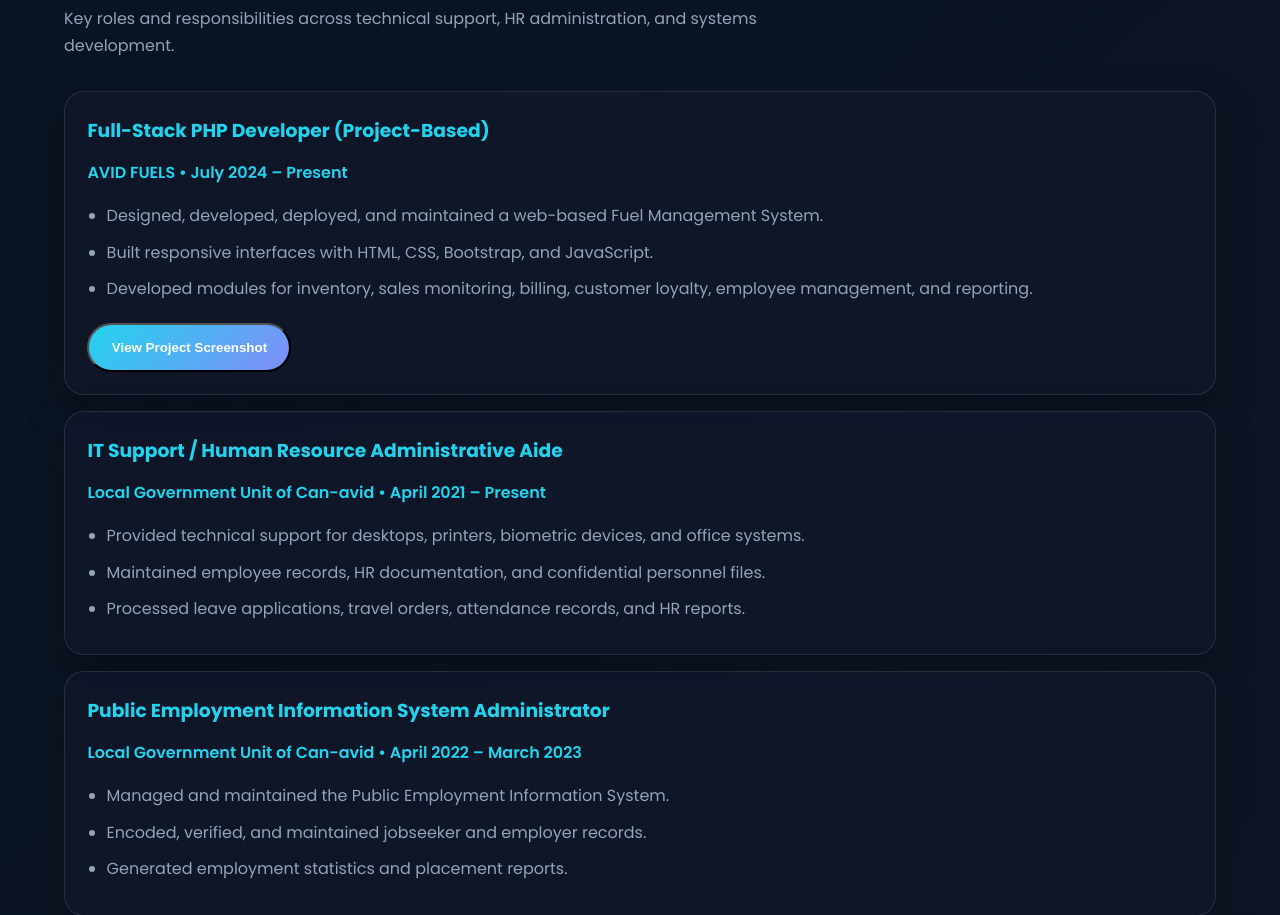
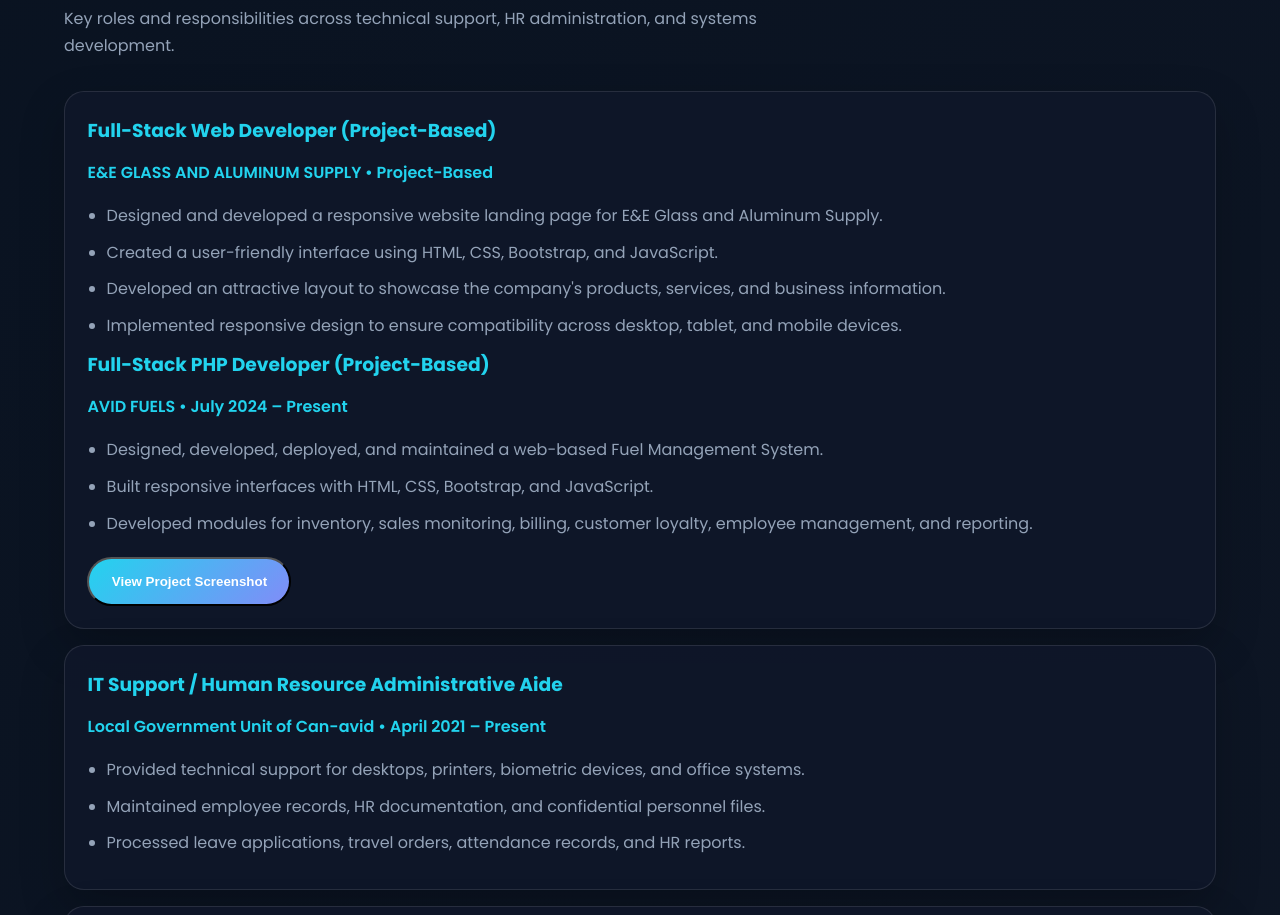
Before and after one commit to JCbeltran22/JCbeltran22.github.io, a plain HTML site: page portfolio/index.html in a window 1280 px wide. Shown: the part 1757-2672 px from the top of the page. Drawn offline with Linux system fonts and the light colour scheme.

Commit message:
Refactor HTML structure and content for portfolio

```diff
--- a/portfolio/index.html
+++ b/portfolio/index.html
@@ -93,6 +93,14 @@
       </div>
       <div class="timeline">
         <article class="timeline-item card">
+          <h3>Full-Stack Web Developer (Project-Based)</h3>
+<p class="meta">E&E GLASS AND ALUMINUM SUPPLY • Project-Based</p>
+<ul>
+  <li>Designed and developed a responsive website landing page for E&E Glass and Aluminum Supply.</li>
+  <li>Created a user-friendly interface using HTML, CSS, Bootstrap, and JavaScript.</li>
+  <li>Developed an attractive layout to showcase the company's products, services, and business information.</li>
+  <li>Implemented responsive design to ensure compatibility across desktop, tablet, and mobile devices.</li>
+</ul>
           <h3>Full-Stack PHP Developer (Project-Based)</h3>
           <p class="meta">AVID FUELS • July 2024 – Present</p>
           <ul>
```
